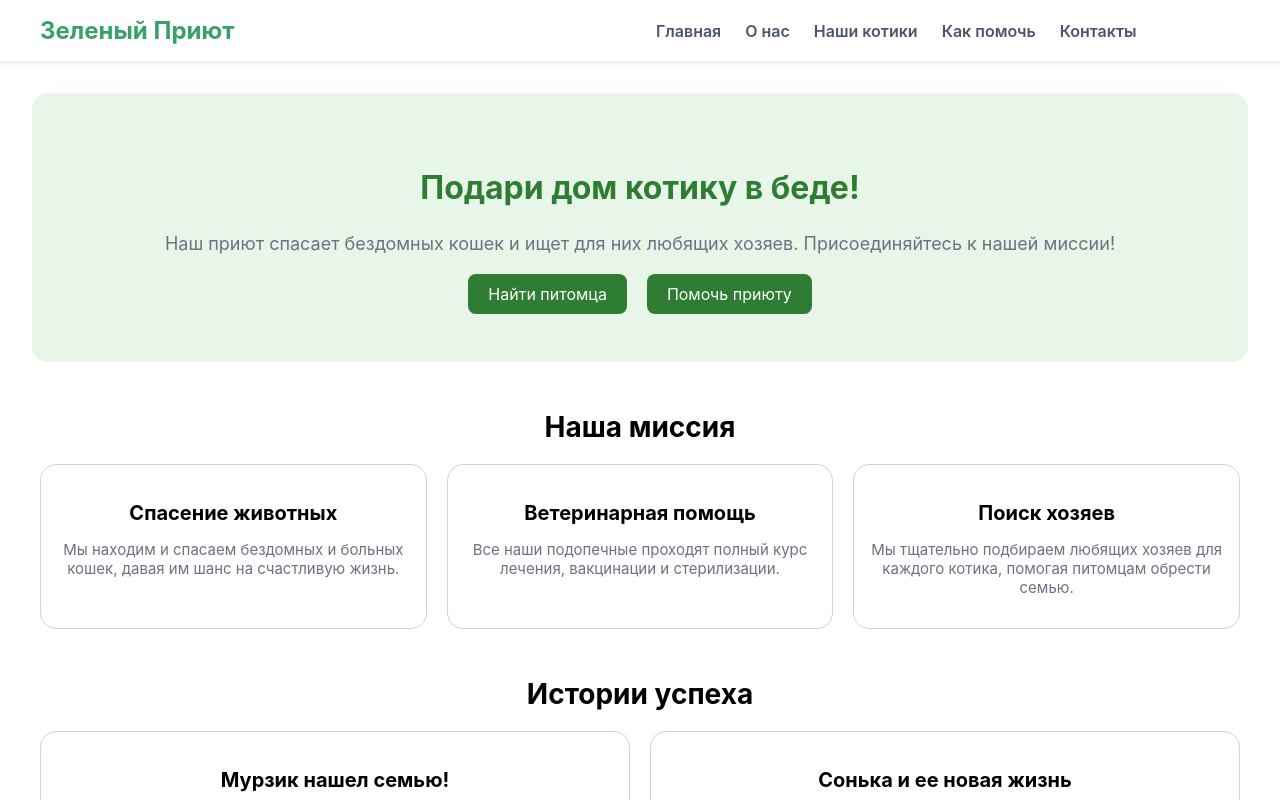
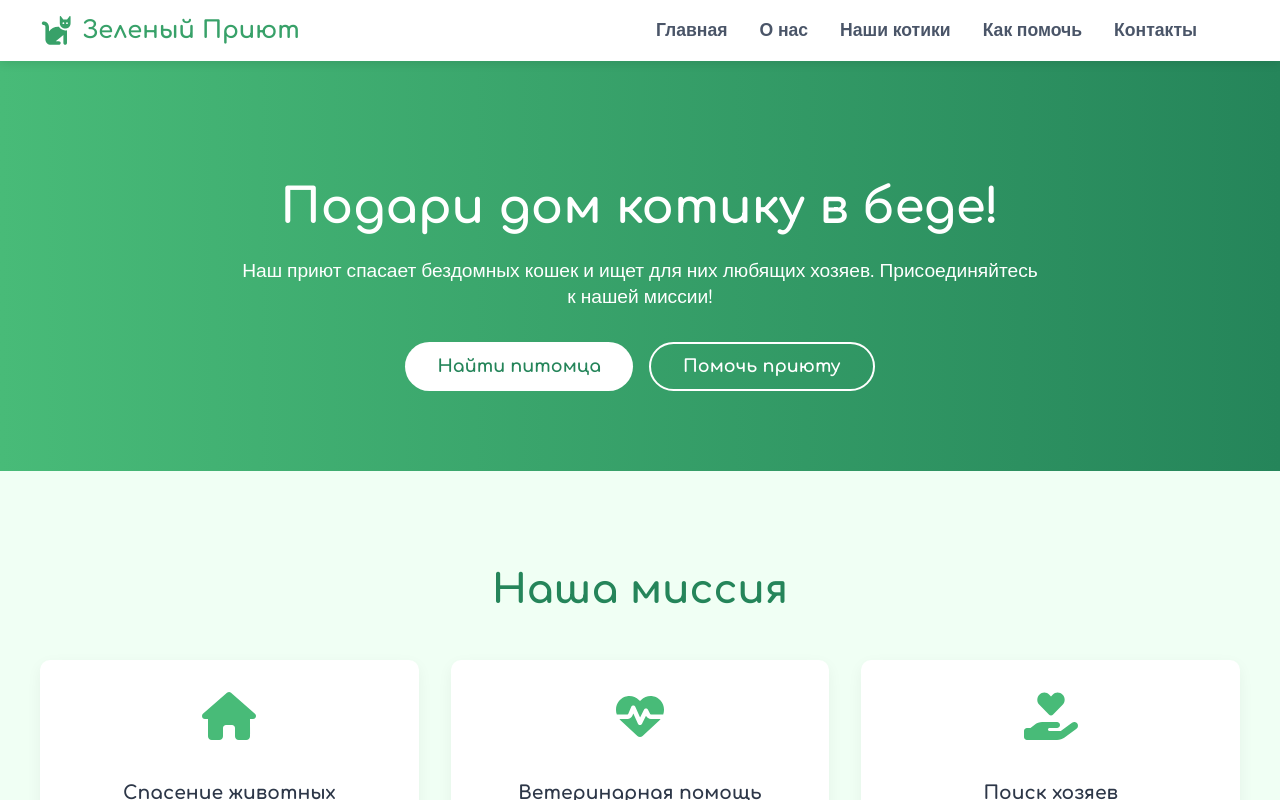
Before and after one commit to SulCool/site, a React (Create React App) app in the folder my-app/: page / in a window 1280 px wide. Shown: the top 800 px of the page. Built offline with nearby package versions, Linux system fonts and the light colour scheme.

Commit message:
fix home

```diff
--- a/my-app/package.json
+++ b/my-app/package.json
@@ -3,6 +3,10 @@
   "version": "0.1.0",
   "private": true,
   "dependencies": {
+    "@fortawesome/fontawesome-svg-core": "^6.7.2",
+    "@fortawesome/free-brands-svg-icons": "^6.7.2",
+    "@fortawesome/free-solid-svg-icons": "^6.7.2",
+    "@fortawesome/react-fontawesome": "^0.2.2",
     "@testing-library/dom": "^10.4.0",
     "@testing-library/jest-dom": "^6.6.3",
     "@testing-library/react": "^16.3.0",
--- a/my-app/public/index.html
+++ b/my-app/public/index.html
@@ -3,6 +3,7 @@
   <head>
     <meta charset="utf-8" />
     <link rel="icon" href="%PUBLIC_URL%/favicon.ico" />
+    <link href="https://fonts.googleapis.com/css2?family=Comfortaa:wght@400;700&family=Nunito:wght@400;600;700&display=swap" rel="stylesheet">
     <meta name="viewport" content="width=device-width, initial-scale=1" />
     <meta name="theme-color" content="#000000" />
     <meta
--- a/my-app/src/components/Header.css
+++ b/my-app/src/components/Header.css
@@ -1,7 +1,10 @@
 .header {
+  position: sticky;
+  top: 0;
+  background: white;
+  box-shadow: 0 2px 10px rgba(0,0,0,0.1);
+  z-index: 100;
   padding: 1rem 2rem;
-  background-color: white;
-  box-shadow: 0 2px 4px rgba(0, 0, 0, 0.1);
 }
 
 .container {
@@ -12,33 +15,40 @@
   align-items: center;
 }
 
-.logo-link {
-  text-decoration: none;
+.logo {
+  display: flex;
+  align-items: center;
+  gap: 10px;
 }
 
-.logo-text {
+.logo-icon {
+  color: #38a169;
+  font-size: 1.8rem;
+}
+
+.logo h1 {
+  font-family: 'Comfortaa', cursive;
+  color: #38a169;
   font-size: 1.5rem;
-  font-weight: bold;
-  color: #38a169;
   margin: 0;
 }
 
-.nav-list {
+.desktop-nav ul {
+  display: flex;
+  gap: 2rem;
   list-style: none;
-  display: flex;
-  gap: 1.5rem;
   margin: 0;
   padding: 0;
 }
 
 .nav-link {
+  font-family: 'Nunito', sans-serif;
+  font-weight: 600;
   color: #4a5568;
   text-decoration: none;
-  font-weight: 600;
-  font-size: 1rem;
   position: relative;
-  padding-bottom: 0.25rem;
-  transition: color 0.3s ease;
+  padding-bottom: 5px;
+  font-size: 1.1rem;
 }
 
 .nav-link:hover {
@@ -48,11 +58,11 @@
 .nav-link::after {
   content: '';
   position: absolute;
+  bottom: 0;
   left: 0;
-  bottom: 0;
   width: 0;
   height: 2px;
-  background-color: #f56565;
+  background: #f56565;
   transition: width 0.3s ease;
 }
 
@@ -60,12 +70,25 @@
   width: 100%;
 }
 
+.mobile-menu-btn {
+  display: none;
+  background: none;
+  border: none;
+  font-size: 1.5rem;
+  color: #38a169;
+  cursor: pointer;
+}
+
 @media (max-width: 768px) {
+  .desktop-nav {
+    display: none;
+  }
+
+  .mobile-menu-btn {
+    display: block;
+  }
+
   .header {
     padding: 1rem;
   }
-
-  .nav-list {
-    gap: 1rem;
-  }
 }
--- a/my-app/src/components/Header.jsx
+++ b/my-app/src/components/Header.jsx
@@ -1,35 +1,28 @@
 import { Link } from 'react-router-dom';
+import { faCat, faBars } from '@fortawesome/free-solid-svg-icons';
+import { FontAwesomeIcon } from '@fortawesome/react-fontawesome';
 import './Header.css';
 
 function Header() {
   return (
-    <header className="header sticky top-0 z-50">
+    <header className="header">
       <div className="container">
         <div className="logo">
-          <Link to="/" className="logo-link">
-            <h1 className="logo-text">Зеленый Приют</h1>
-          </Link>
+          <FontAwesomeIcon icon={faCat} className="logo-icon" />
+          <h1>Зеленый Приют</h1>
         </div>
-
-        <nav className="nav">
-          <ul className="nav-list">
-            <li className="nav-item">
-              <Link to="/" className="nav-link">Главная</Link>
-            </li>
-            <li className="nav-item">
-              <Link to="/about" className="nav-link">О нас</Link>
-            </li>
-            <li className="nav-item">
-              <Link to="/cats" className="nav-link">Наши котики</Link>
-            </li>
-            <li className="nav-item">
-              <Link to="/help" className="nav-link">Как помочь</Link>
-            </li>
-            <li className="nav-item">
-              <Link to="/contacts" className="nav-link">Контакты</Link>
-            </li>
+        <nav className="desktop-nav">
+          <ul>
+            <li><Link to="/" className="nav-link">Главная</Link></li>
+            <li><Link to="/about" className="nav-link">О нас</Link></li>
+            <li><Link to="/cats" className="nav-link">Наши котики</Link></li>
+            <li><Link to="/help" className="nav-link">Как помочь</Link></li>
+            <li><Link to="/contacts" className="nav-link">Контакты</Link></li>
           </ul>
         </nav>
+        <button className="mobile-menu-btn">
+          <FontAwesomeIcon icon={faBars} />
+        </button>
       </div>
     </header>
   );
--- a/my-app/src/index.css
+++ b/my-app/src/index.css
@@ -1,13 +1,18 @@
-body {
-  margin: 0;
-  font-family: -apple-system, BlinkMacSystemFont, 'Segoe UI', 'Roboto', 'Oxygen',
-    'Ubuntu', 'Cantarell', 'Fira Sans', 'Droid Sans', 'Helvetica Neue',
-    sans-serif;
-  -webkit-font-smoothing: antialiased;
-  -moz-osx-font-smoothing: grayscale;
+:root {
+  --primary: #38a169;
+  --primary-light: #48bb78;
+  --primary-dark: #25855a;
+  --secondary: #f0fff4;
+  --accent: #f56565;
 }
 
-code {
-  font-family: source-code-pro, Menlo, Monaco, Consolas, 'Courier New',
-    monospace;
+body {
+  font-family: 'Nunito', sans-serif;
+  margin: 0;
+  padding: 0;
+  background-color: var(--secondary);
 }
+
+h1, h2, h3, h4, h5 {
+  font-family: 'Comfortaa', cursive;
+}
--- a/my-app/src/pages/HomePage.css
+++ b/my-app/src/pages/HomePage.css
@@ -1,68 +1,113 @@
-.home-page {
-  padding: 2rem;
+.hero {
+  background: linear-gradient(to right, #48bb78, #25855a);
+  color: white;
+  padding: 5rem 1rem;
+  text-align: center;
 }
 
-.hero {
-  text-align: center;
-  padding: 3rem 0;
-  background-color: #e8f5e9;
-  border-radius: 16px;
+.hero-content {
+  max-width: 800px;
+  margin: 0 auto;
 }
 
 .hero h1 {
-  font-size: 32px;
-  color: #2e7d32;
+  font-family: 'Comfortaa', cursive;
+  font-size: 3rem;
+  margin-bottom: 1.5rem;
 }
 
 .hero p {
-  font-size: 18px;
-  color: #6b7280;
-  margin-bottom: 20px;
+  font-family: 'Nunito', sans-serif;
+  font-size: 1.2rem;
+  margin-bottom: 2rem;
 }
 
-.buttons .btn {
-  display: inline-block;
-  padding: 10px 20px;
-  margin: 0 10px;
-  background-color: #2e7d32;
-  color: white;
-  text-decoration: none;
-  border-radius: 8px;
+.hero-buttons {
+  display: flex;
+  gap: 1rem;
+  justify-content: center;
 }
 
-.mission, .success-stories {
-  margin: 3rem 0;
+.btn-primary, .btn-outline {
+  padding: 0.8rem 2rem;
+  border-radius: 50px;
+  font-family: 'Comfortaa', cursive;
+  font-weight: bold;
+  font-size: 1.1rem;
+  cursor: pointer;
+  transition: all 0.3s ease;
 }
 
-.mission h2, .success-stories h2 {
-  text-align: center;
-  font-size: 28px;
-  margin-bottom: 20px;
+.btn-primary {
+  background: white;
+  color: #25855a;
+  border: none;
 }
 
-.cards {
-  display: grid;
-  grid-template-columns: repeat(auto-fit, minmax(250px, 1fr));
-  gap: 20px;
+.btn-primary:hover {
+  transform: translateY(-3px);
+  box-shadow: 0 5px 15px rgba(0,0,0,0.1);
+}
+
+.btn-outline {
+  background: transparent;
+  color: white;
+  border: 2px solid white;
+}
+
+.btn-outline:hover {
+  background: rgba(255,255,255,0.1);
+  transform: translateY(-3px);
+}
+
+.mission {
+  padding: 4rem 1rem;
   max-width: 1200px;
   margin: 0 auto;
 }
 
-.card {
-  max-width: 620px;
-  margin: 0 auto;
-  padding: 16px;
-  border: 1px solid lightgray;
-  border-radius: 16px;
+.mission h2 {
+  font-family: 'Comfortaa', cursive;
   text-align: center;
+  font-size: 2.5rem;
+  color: #25855a;
+  margin-bottom: 3rem;
 }
 
-.card h3 {
-  font-size: 20px;
-  margin-bottom: 10px;
+.mission-cards {
+  display: grid;
+  grid-template-columns: repeat(auto-fit, minmax(300px, 1fr));
+  gap: 2rem;
 }
 
-.card p {
-  color: #6b7280;
-  font-size: 15px;
+.mission-card {
+  background: white;
+  border-radius: 10px;
+  padding: 2rem;
+  text-align: center;
+  box-shadow: 0 5px 15px rgba(0,0,0,0.05);
+  transition: all 0.3s ease;
 }
+
+.mission-card:hover {
+  transform: translateY(-10px);
+  box-shadow: 0 15px 30px rgba(0,0,0,0.1);
+}
+
+.mission-icon {
+  font-size: 3rem;
+  color: #48bb78;
+  margin-bottom: 1.5rem;
+}
+
+.mission-card h3 {
+  font-family: 'Comfortaa', cursive;
+  color: #2d3748;
+  margin-bottom: 1rem;
+}
+
+.mission-card p {
+  font-family: 'Nunito', sans-serif;
+  color: #4a5568;
+  line-height: 1.6;
+}
--- a/my-app/src/pages/HomePage.jsx
+++ b/my-app/src/pages/HomePage.jsx
@@ -1,45 +1,38 @@
 import './HomePage.css';
+import { FontAwesomeIcon } from '@fortawesome/react-fontawesome';
+import { faHome, faHeartbeat, faHandHoldingHeart } from '@fortawesome/free-solid-svg-icons';
 
 function HomePage() {
   return (
-    <main className="home-page">
+    <main>
       <section className="hero">
-        <h1>Подари дом котику в беде!</h1>
-        <p>Наш приют спасает бездомных кошек и ищет для них любящих хозяев. Присоединяйтесь к нашей миссии!</p>
-        <div className="buttons">
-          <a href="/cats" className="btn">Найти питомца</a>
-          <a href="/help" className="btn">Помочь приюту</a>
+        <div className="hero-content">
+          <h1>Подари дом котику в беде!</h1>
+          <p>Наш приют спасает бездомных кошек и ищет для них любящих хозяев. Присоединяйтесь к нашей миссии!</p>
+          <div className="hero-buttons">
+            <button className="btn-primary">Найти питомца</button>
+            <button className="btn-outline">Помочь приюту</button>
+          </div>
         </div>
       </section>
+
       <section className="mission">
         <h2>Наша миссия</h2>
-        <div className="cards">
-          <div className="card">
+        <div className="mission-cards">
+          <div className="mission-card">
+            <FontAwesomeIcon icon={faHome} className="mission-icon" />
             <h3>Спасение животных</h3>
             <p>Мы находим и спасаем бездомных и больных кошек, давая им шанс на счастливую жизнь.</p>
           </div>
-          <div className="card">
+          <div className="mission-card">
+            <FontAwesomeIcon icon={faHeartbeat} className="mission-icon" />
             <h3>Ветеринарная помощь</h3>
             <p>Все наши подопечные проходят полный курс лечения, вакцинации и стерилизации.</p>
           </div>
-          <div className="card">
+          <div className="mission-card">
+            <FontAwesomeIcon icon={faHandHoldingHeart} className="mission-icon" />
             <h3>Поиск хозяев</h3>
             <p>Мы тщательно подбираем любящих хозяев для каждого котика, помогая питомцам обрести семью.</p>
-          </div>
-        </div>
-      </section>
-      <section className="success-stories">
-        <h2>Истории успеха</h2>
-        <div className="cards">
-          <div className="card">
-            <h3>Мурзик нашел семью!</h3>
-            <p>"Мурзик был спасен нами в ужасном состоянии, но теперь он живет в замечательной семье с тремя детьми!"</p>
-            <p>- Семья Ивановых</p>
-          </div>
-          <div className="card">
-            <h3>Сонька и ее новая жизнь</h3>
-            <p>"Бездомная кошка Сонька наконец нашла любящую хозяйку, и теперь у нее есть собственный мягкий домик!"</p>
-            <p>- Анна Петрова</p>
           </div>
         </div>
       </section>
```
Also changed, not shown: 1 other file (tests, documents, lock files or other folders).
